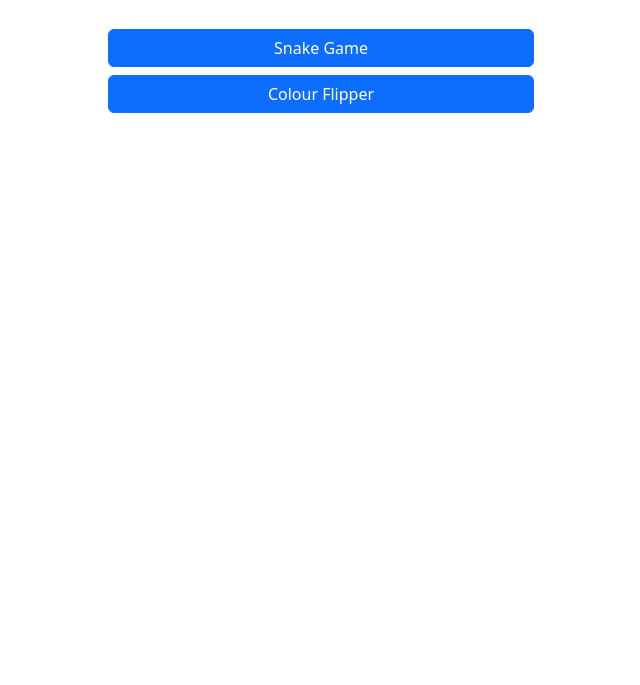
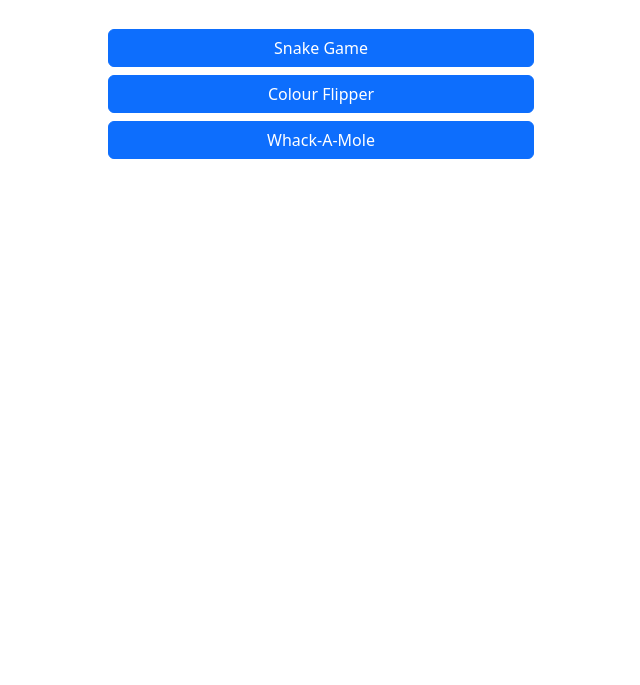
Before and after one commit to louisharding/Minigames-Me, a plain HTML site: page index.html in a window 1280 px wide. Shown: the part 115-800 px from the top of the page, without its empty margins (319-959 px from the left). Drawn offline with nearby package versions, Linux system fonts and the light colour scheme.

Commit message:
add favicon and whackamole button

```diff
--- a/index.html
+++ b/index.html
@@ -36,6 +36,9 @@
         <a class="btn btn-primary" href="colour-flipper.html" role="button"
           >Colour Flipper</a
         >
+        <a class="btn btn-primary" href="whack-a-mole.html" role="button"
+          >Whack-A-Mole</a
+        >
       </section>
     </main>
 
```
